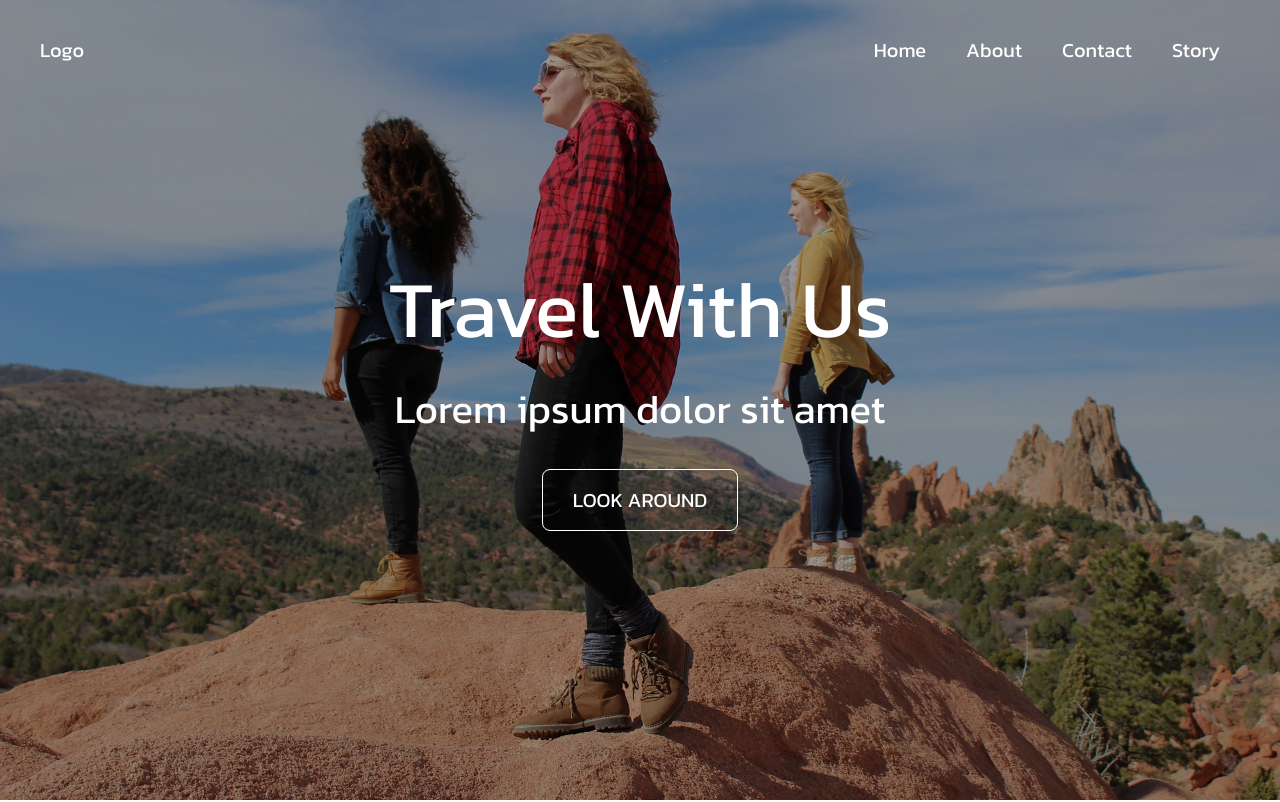
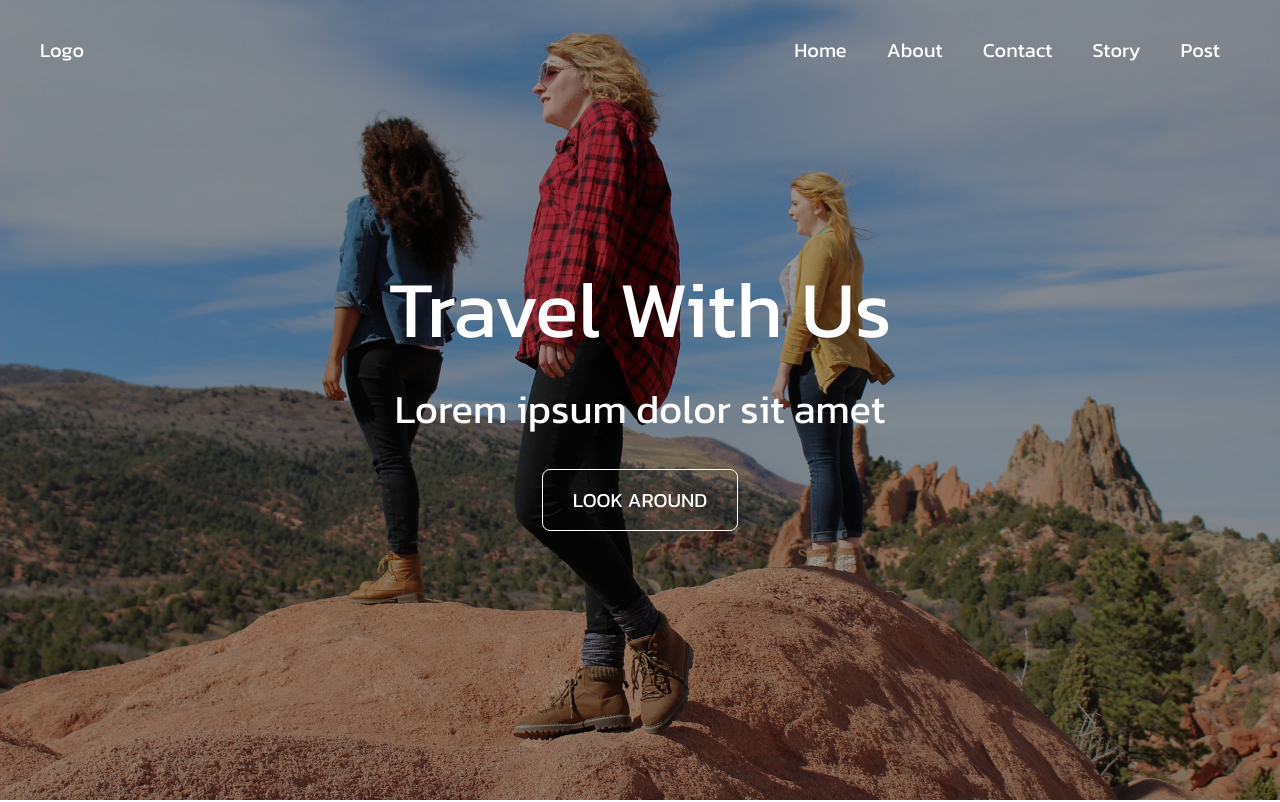
Before and after one commit to panuwat-moonkham/wear-today-react, a React (Create React App) app: page / in a window 1280 px wide. Shown: the top 802 px of the page. Built offline with nearby package versions, Linux system fonts and the light colour scheme.

Commit message:
add LinkPost

```diff
--- a/src/components/NavBar.js
+++ b/src/components/NavBar.js
@@ -50,6 +50,9 @@ function NavBar() {
           <Action>
             <Link to="/story">Story</Link>
           </Action>
+          <Action>
+            <Link to="/post">Post</Link>
+          </Action>
         </ActionContainer>
       </Wrapper>
     </Container>
```
